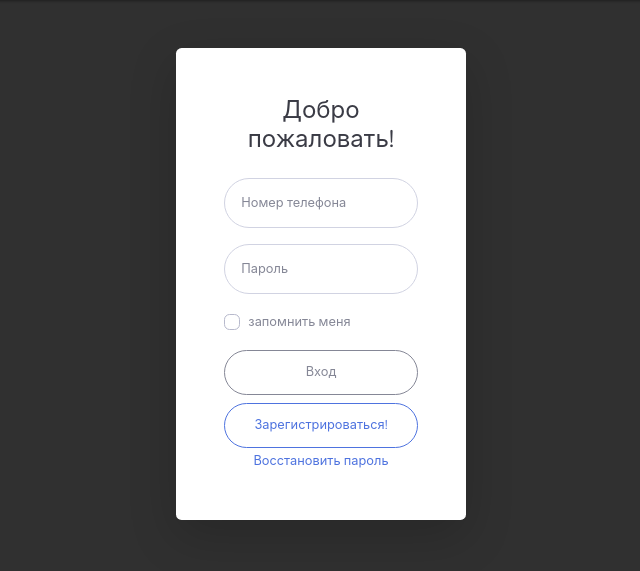
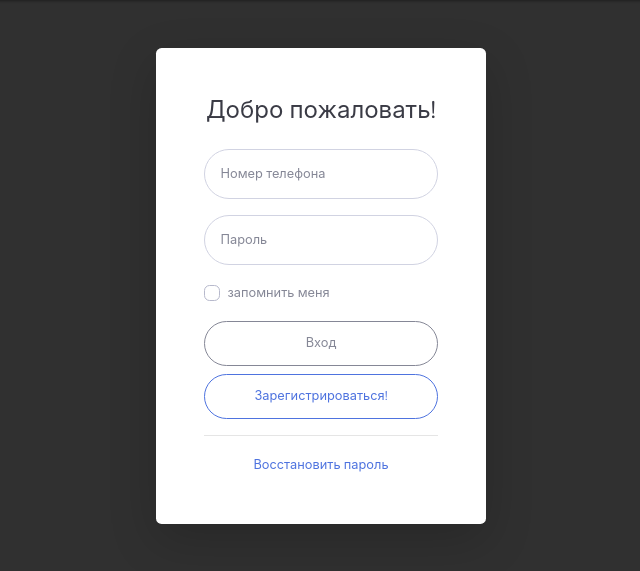
Before and after one commit to kuanqk/yourightkz, a Django app: page /login.html in a window 1280 px wide. Shown: the part 80-651 px from the top of the page, without its empty margins (319-959 px from the left). Run offline with Django 3.2, Linux system fonts and the light colour scheme; some libraries are stand-ins or nearby versions.

Commit message:
login, register html changes

```diff
--- a/app/templates/login.html
+++ b/app/templates/login.html
@@ -25,7 +25,7 @@
         <a class="navbar-brand" href="https://youright.kz/">ЮРРАЙТ</a>
     </nav>
 
-    <div class="container" style="width: 400px;">
+    <div class="container" style="max-width: 450px;">
 
         <!-- Outer Row -->
         <div class="row justify-content-center">
@@ -73,7 +73,7 @@
                                             Вход
                                         </button>
                                         <a href="register.html" class="btn btn-outline-primary btn-user btn-block" aria-pressed="true">Зарегистрироваться!</a>
-
+                                    <hr>
                                     <div class="text-center">
                                          <a class="small" href="/forgot-password.html">Восстановить пароль</a>
                                     </div>
```
Also changed, not shown: app/templates/register.html (+5 -6 lines).
